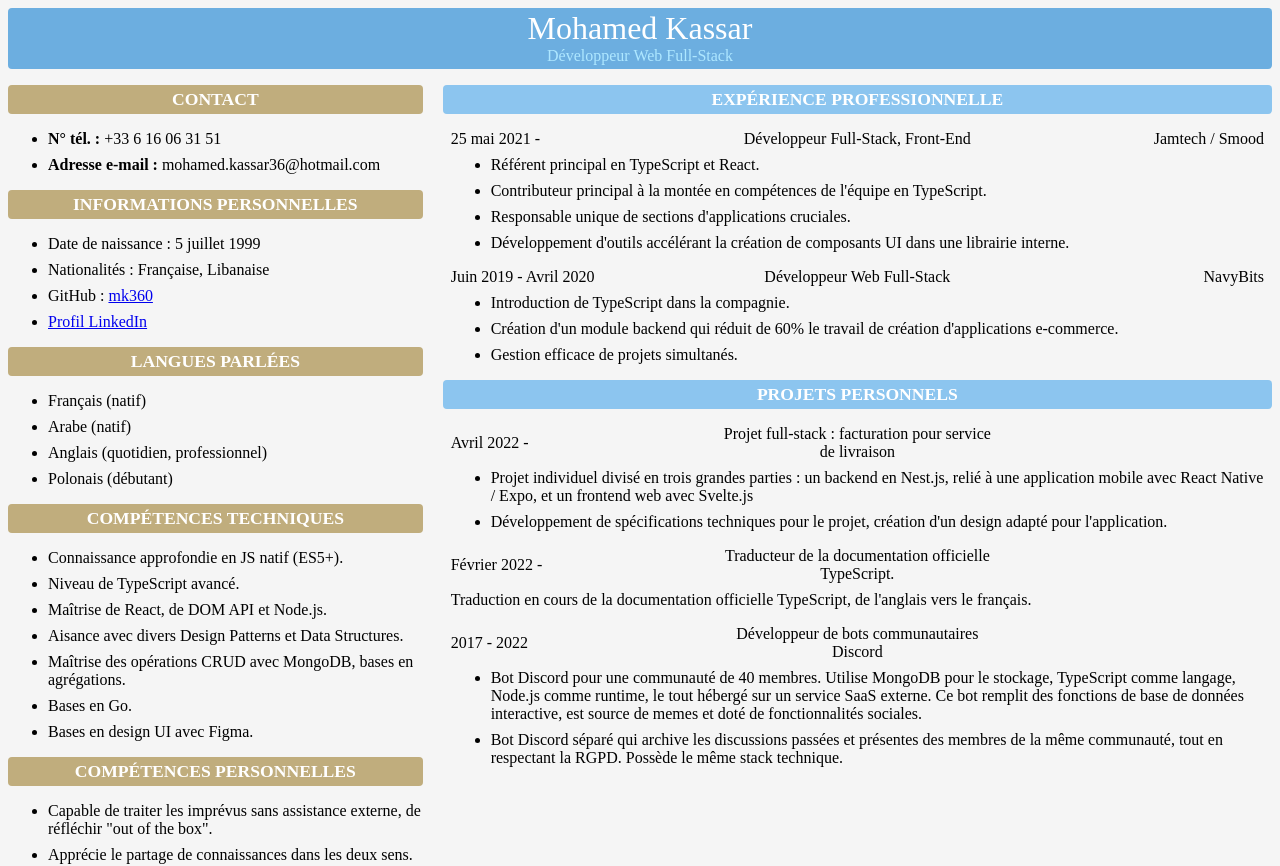
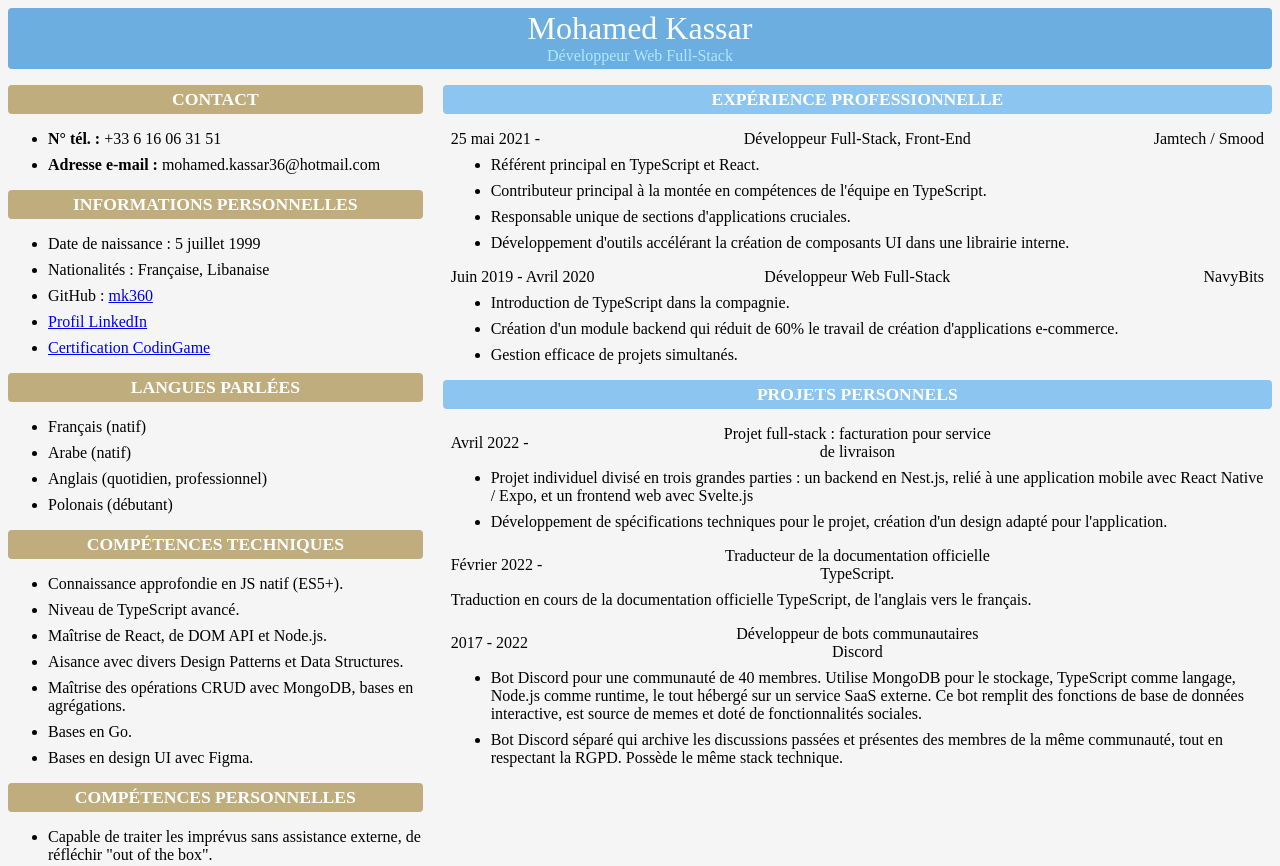
Before and after one commit to mk360/cv, a React (Create React App) app: page / in a window 1280 px wide. Shown: the top 866 px of the page. Built offline with nearby package versions, Linux system fonts and the light colour scheme; a web font is replaced by a local one.

Commit message:
add codingame certification

```diff
--- a/src/translations/en.ts
+++ b/src/translations/en.ts
@@ -31,7 +31,7 @@ const EN: TranslationFileStructure = {
     title: "Social Networks",
     github: "GitHub: ",
     linkedin: "LinkedIn Profile",
-    codingame: ""
+    codingame: "CodinGame Certification"
   },
   languages: {
     title: "Languages",
--- a/src/translations/fr.ts
+++ b/src/translations/fr.ts
@@ -31,7 +31,7 @@ const FR: TranslationFileStructure = {
     title: "Réseaux sociaux",
     github: "GitHub : ",
     linkedin: "Profil LinkedIn",
-    codingame: ""
+    codingame: "Certification CodinGame"
   },
   languages: {
     title: "Langues parlées",
--- a/src/view/cv.tsx
+++ b/src/view/cv.tsx
@@ -32,7 +32,11 @@ function CVView() {
                         <li>{t('social.github')} <a href="https://github.com/mk360">mk360</a></li>
                         <li><a href="https://www.linkedin.com/in/mohamed-kassar-1a2926160/">
                             {t('social.linkedin')}
-                        </a></li>
+                        </a>
+                        </li>
+                        <li>
+                            <a href="https://www.codingame.com/certification/g4Vygpnhcl7ygcowBMF-FA">{t('social.codingame')}</a>
+                        </li>
                     </ul>
 
                     <Header theme='secondary'>
```
